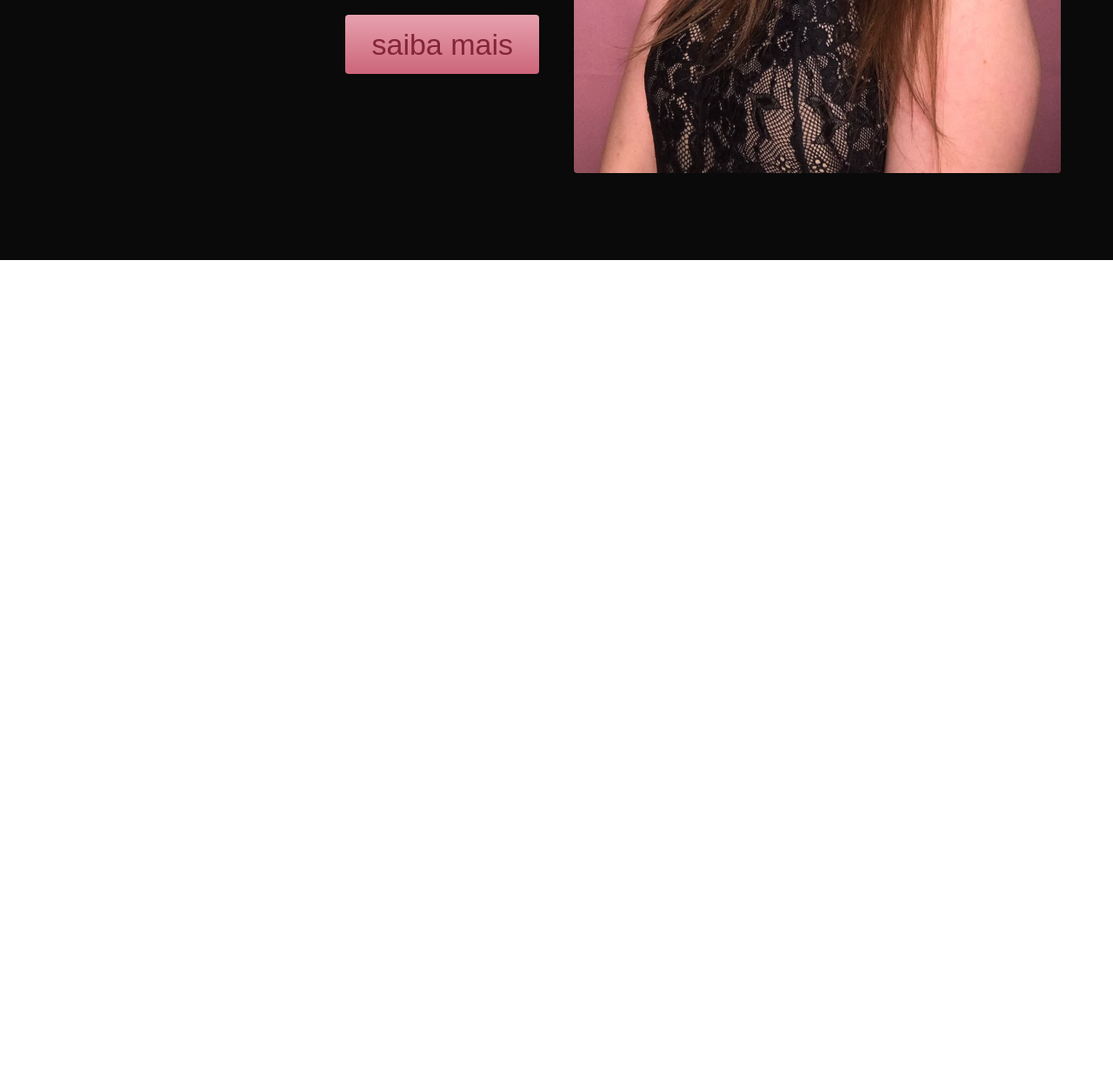
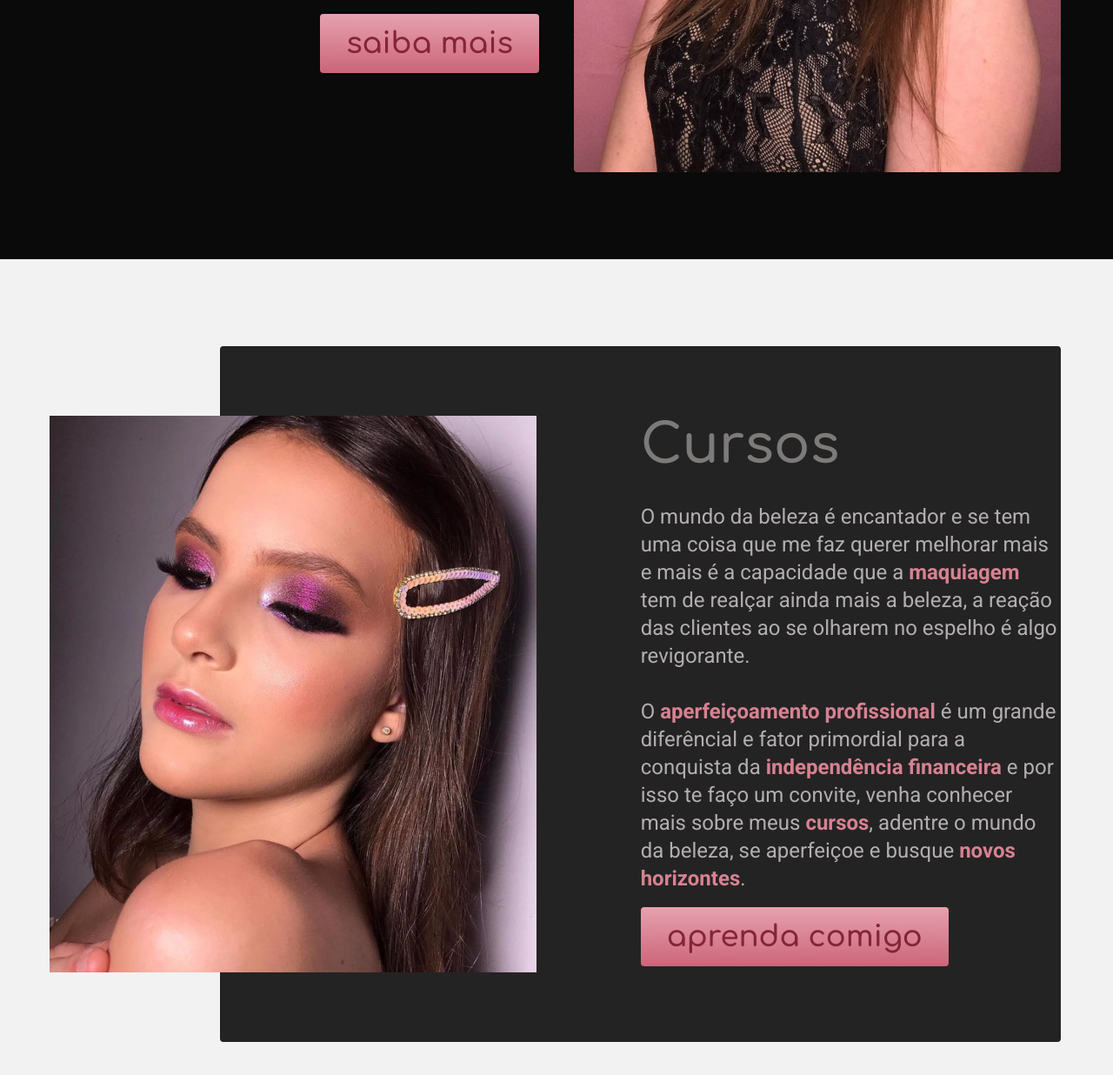
Before and after one commit to Deyvid-Genu/Deyvid-Genu.github.io, a plain HTML site: page index.html in a window 1280 px wide. Shown: the part 1034-2270 px from the top of the page at 87% size. Before the commit the page ends 1333 px from the top, so only its background shows below. Drawn offline with Linux system fonts and the light colour scheme.

Commit message:
secao-cursos-finalizada-nada-otimizado

```diff
--- a/css/style.css
+++ b/css/style.css
@@ -1,5 +1,5 @@
 body {
-  font-family: Arial, Helvetica, sans-serif;
+font-family: 'Roboto', sans-serif;
 }
 h1,
 ul,
@@ -50,6 +50,7 @@ a {
   display: inline-block;
   color: #b2afaf;
   font-size: 1.125rem;
+  font-family: 'Comfortaa', cursive;
   font-weight: 400;
 }
 
@@ -89,6 +90,9 @@ img {
   line-height: 4.3125rem;
   color: #242323;
   margin-bottom: 111px;
+  font-family: 'Comfortaa', cursive;
+  font-weight: 600;
+
 }
 
 .conteudo-perfil p {
@@ -116,8 +120,54 @@ img {
   background: linear-gradient(#e7a1af, #cc6579);
   font-size: 2.125rem;
   line-height: 2.375rem;
+  font-family: 'Comfortaa', cursive;
+  font-weight: 600;
 }
 
+.cursos-bg{
+  background-color: #f2f2f2;
+  padding-top: 100px;
+  padding-bottom: 100px;
+}
+
+.container-cursos{
+  display: grid;
+  grid-template-columns: 1fr 5fr;
+}
+
+.cursos{
+  background-color: #242323;
+  border-radius: 4px;
+  display: grid;
+  grid-template-columns: 1fr 1fr;
+  padding: 80px 4px;
+}
+
+.cursos-foto{
+  position: relative;
+  max-width: 560px;
+  max-height: 640px;
+  margin-left: -200px;
+}
+
+.cursos h1{
+  font-size: 3.875rem;
+  line-height: 4.3125rem;
+  color: #7d7a7a;
+  margin-bottom: 31px;
+  font-family: 'Comfortaa', cursive;
+}
+
+.cursos p{
+  color: #b3afaf;
+  font-size: 1.5rem;
+  line-height: 2rem;
+  margin-bottom: 32px;
+}
+
+.cursos strong{
+  color: #d68292;
+}
 /*------RESPONSIVO-----------*/
 
 @media (max-width: 1000px) {
--- a/index.html
+++ b/index.html
@@ -8,6 +8,10 @@
     <meta name="description"
         content="Professora de maquiagem e maquiadora profissional reconhecida internacionalmente. Aprenda e explore o mundo da maquiagem com Adriele Cavaliere Makeup">
     <title>Adriele Cavalieri Makeup</title>
+    <link rel="preconnect" href="https://fonts.googleapis.com">
+    <link rel="preconnect" href="https://fonts.gstatic.com" crossorigin>
+    <link href="https://fonts.googleapis.com/css2?family=Comfortaa:wght@400;600&family=Roboto:wght@400;700&display=swap"
+        rel="stylesheet">
     <link rel="stylesheet" href="./css/style.css">
 </head>
 
@@ -50,6 +54,29 @@
                 </div>
             </div>
         </section>
+        <section class="cursos-bg">
+            <div class="container container-cursos">
+                <div class="vazio"></div>
+                <div class="cursos">
+                    <div class="cursos-foto">
+                        <img src="./img/Cursos.jpg" alt="Cursos Adriele Cavalieri Makeup">
+                    </div>
+                    <div class="conteudo-cursos">
+                        <h1>Cursos</h1>
+                        <p>O mundo da beleza é encantador e se tem uma coisa que me faz querer melhorar mais e mais é a
+                            capacidade que a <strong>maquiagem</strong> tem de realçar ainda mais a beleza, a reação das
+                            clientes ao se olharem no espelho é algo revigorante.
+                        </p>
+                        <p>O <strong>aperfeiçoamento profissional</strong> é um grande diferêncial e fator primordial
+                            para a conquista da <strong>independência financeira</strong> e por isso te faço um convite,
+                            venha conhecer mais sobre meus <strong>cursos</strong>, adentre o mundo da beleza, se
+                            aperfeiçoe e busque <strong>novos horizontes</strong>.
+                        </p>
+                        <a class="btn" href="./cursos.html">aprenda comigo</a>
+                    </div>
+                </div>
+            </div>
+        </section>
     </main>
 </body>
 
```
